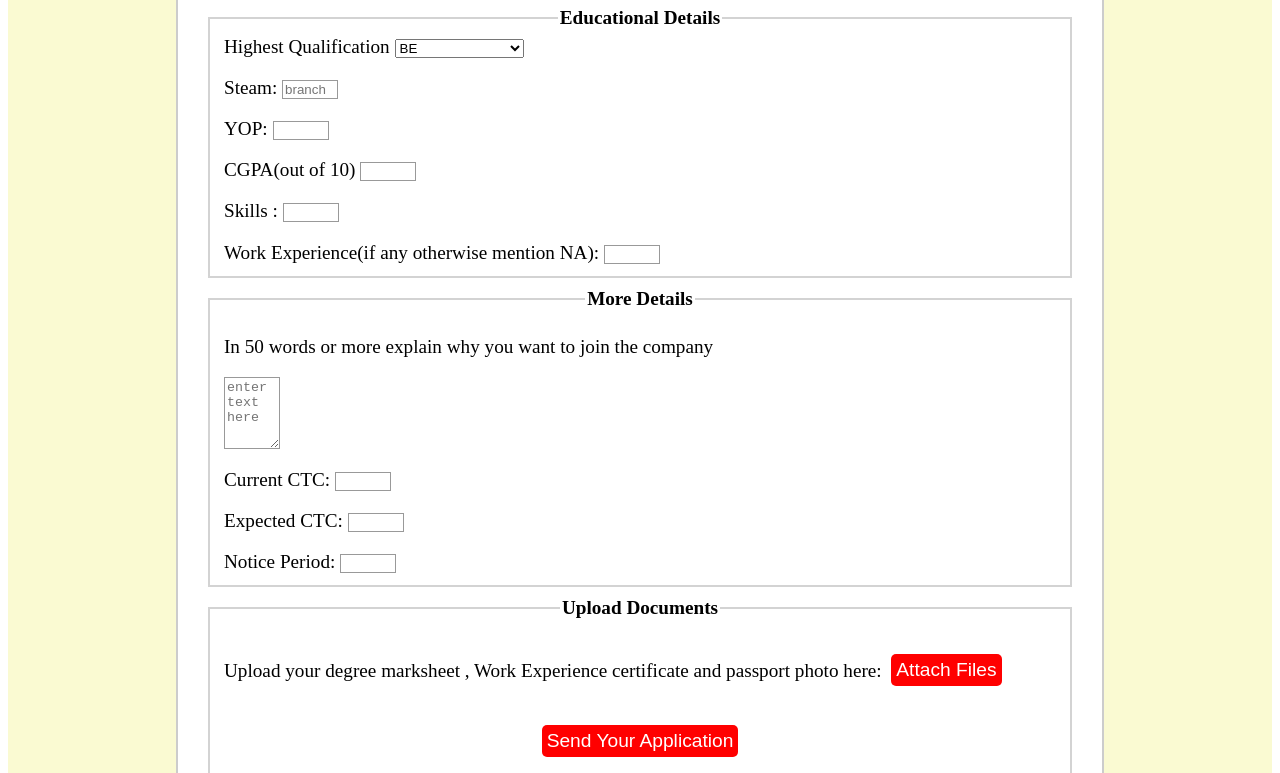
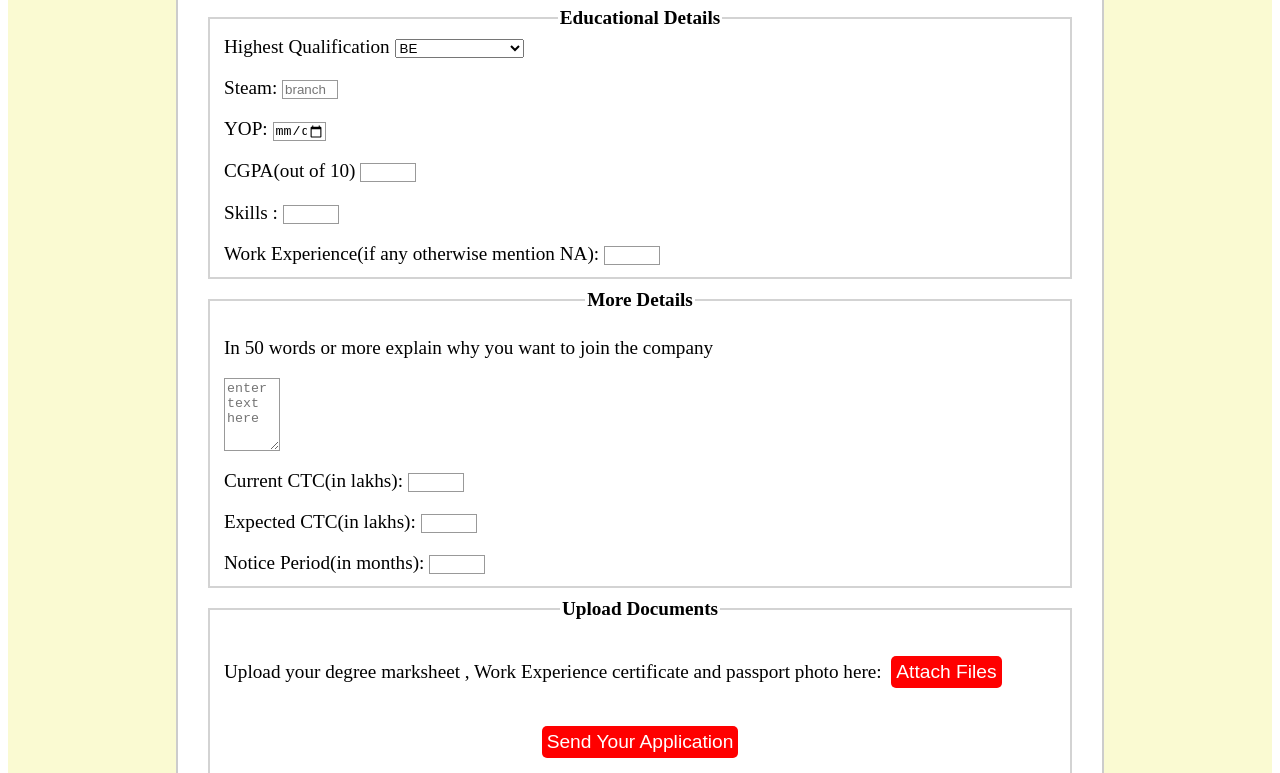
Before and after one commit to ankit1347mi/SurveyForm, a plain HTML site: page Survey Form/index.html in a window 1280 px wide. Shown: the part 527-1300 px from the top of the page. Drawn offline with Linux system fonts and the light colour scheme.

Commit message:
Update index.html

```diff
--- a/Survey Form/index.html
+++ b/Survey Form/index.html
@@ -57,7 +57,7 @@
 				</div>
 				<div>
 					<label>YOP:</label>
-					<input type="number" name="yop" required>
+					<input type="date" name="yop" required>
 				</div>
 				<div>
 					<label>CGPA(out of 10)</label>
@@ -79,15 +79,15 @@
 				<textarea placeholder="enter text here"></textarea>
 				</div>
 				<div>
-					<label>Current CTC:</label>
+					<label>Current CTC(in lakhs):</label>
 					<input type="number" name="ctc">
 				</div>
 				<div>
-					<label>Expected CTC:</label>
+					<label>Expected CTC(in lakhs):</label>
 					<input type="number" name="ctc">
 				</div>
 				<div>
-					<label>Notice Period:</label>
+					<label>Notice Period(in months):</label>
 					<input type="number" name="period">
 				</div>
 			</fieldset>
```
